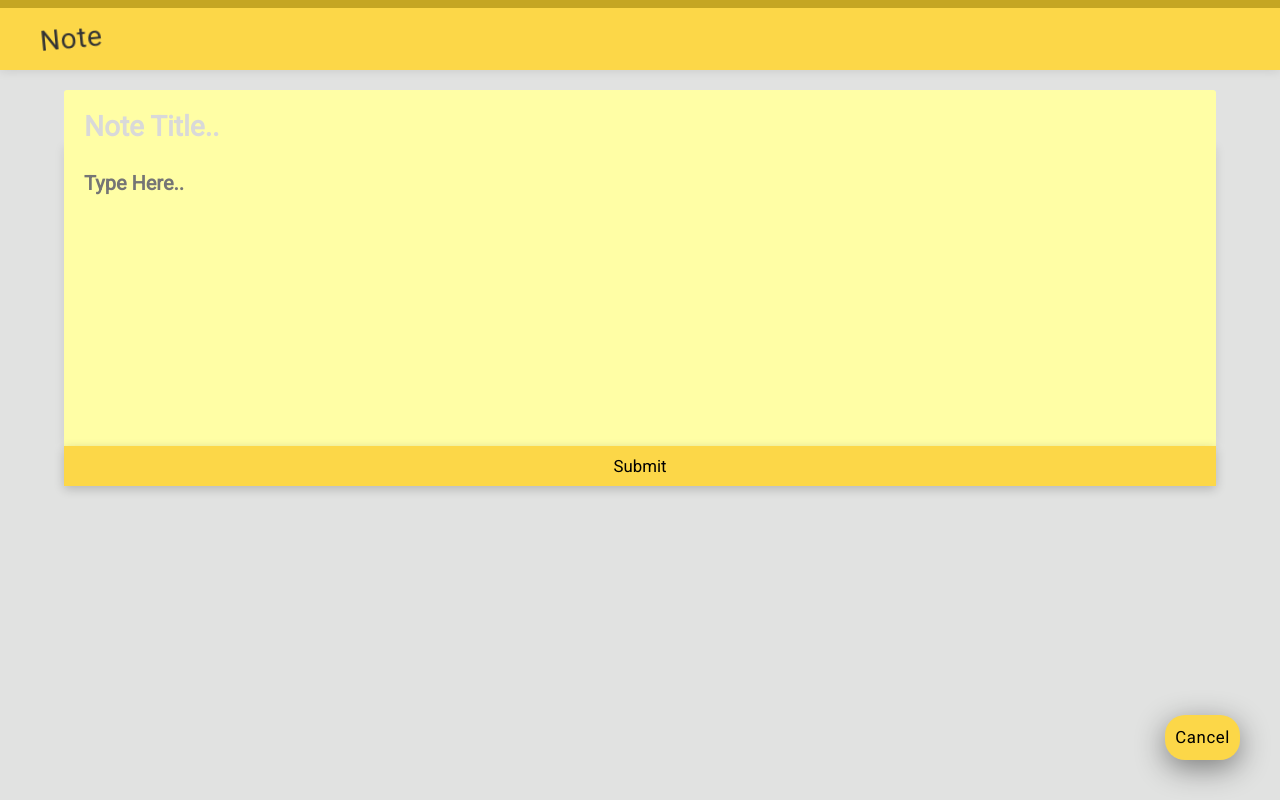
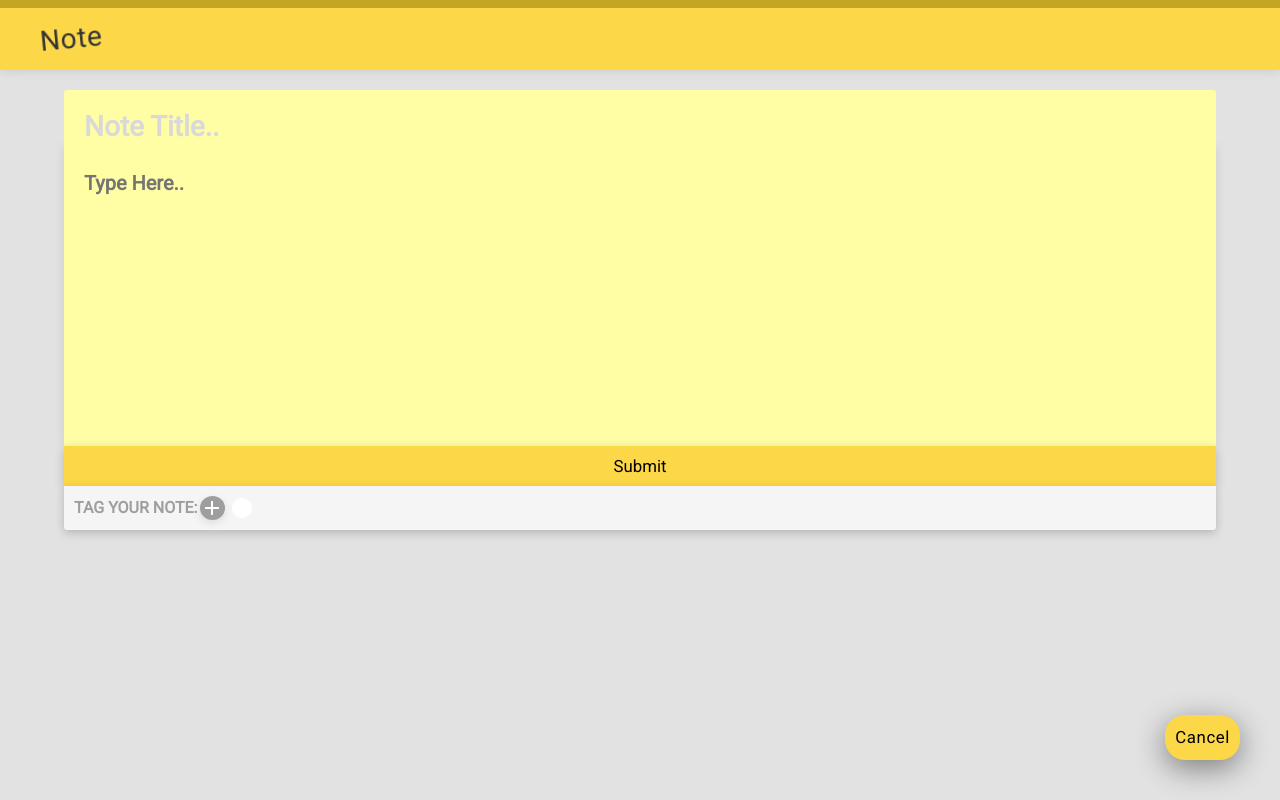
Before and after one commit to spp1991/Note-App, a React (Create React App) app: page / in a window 1280 px wide. Both pictures are taken after a click on the element "+ Note". Built offline with nearby package versions, Linux system fonts and the light colour scheme; no server answers.

Commit message:
Added code for tag-button

```diff
--- a/src/components/Note.js
+++ b/src/components/Note.js
@@ -9,6 +9,15 @@ class Note extends React.Component{
             content:this.content.value,
         };
         this.props.submitNote(formData,this.props.note.id);
+    }
+
+    renderTagForm() {
+        return (
+            <span>
+                Tag Your Note:
+                <i className="tag-button material-icons">add circle</i>
+            </span>
+        );
     }
 
     render(){
@@ -31,6 +40,11 @@ class Note extends React.Component{
                     />
                     <input className="note-button" type="submit" value="Submit" />
                 </form>
+                <div className="tag-container">
+                    <div className="tag-button-container">
+                        {this.renderTagForm()}
+                    </div>
+                </div>
             </div>
         );
     }
```
